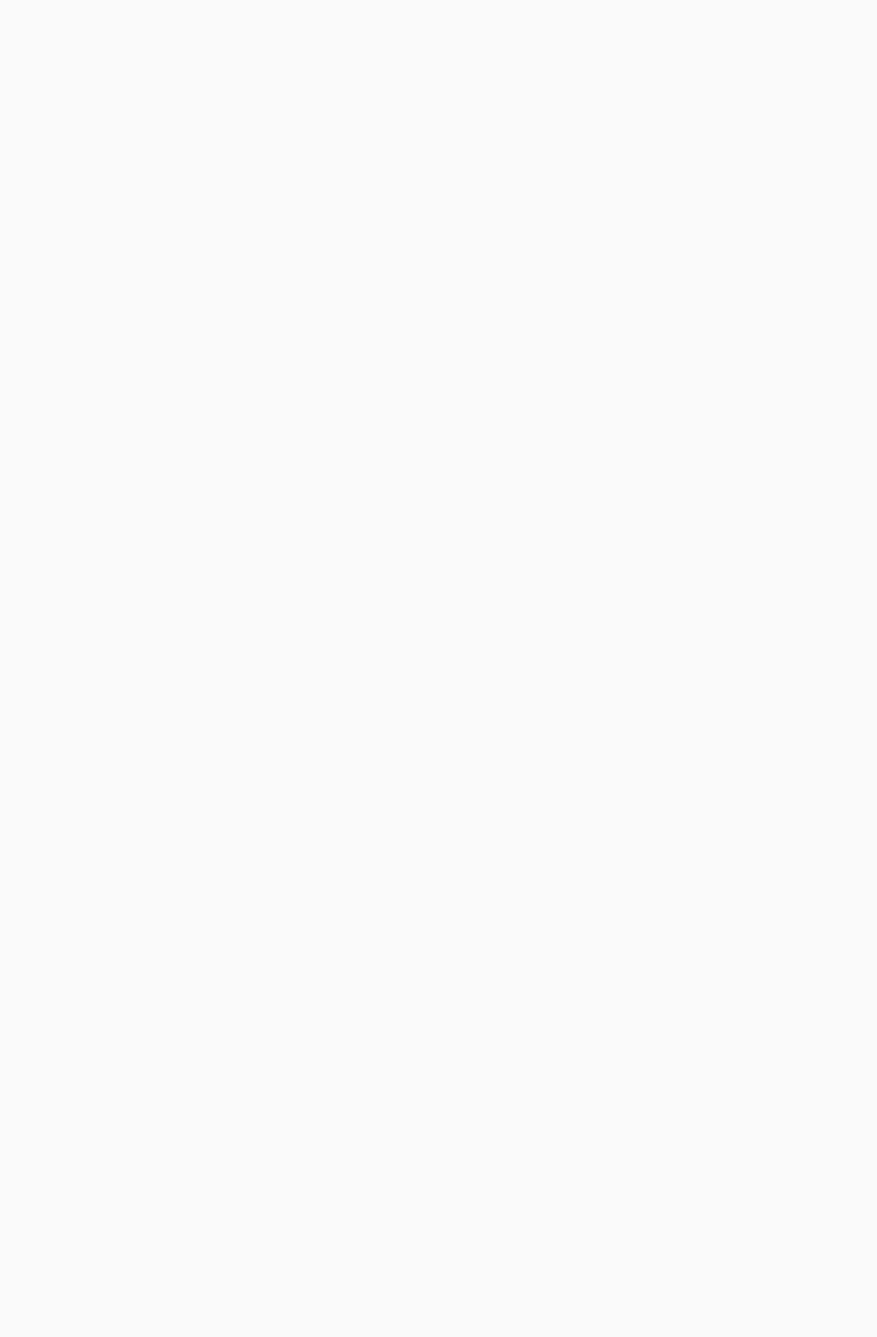
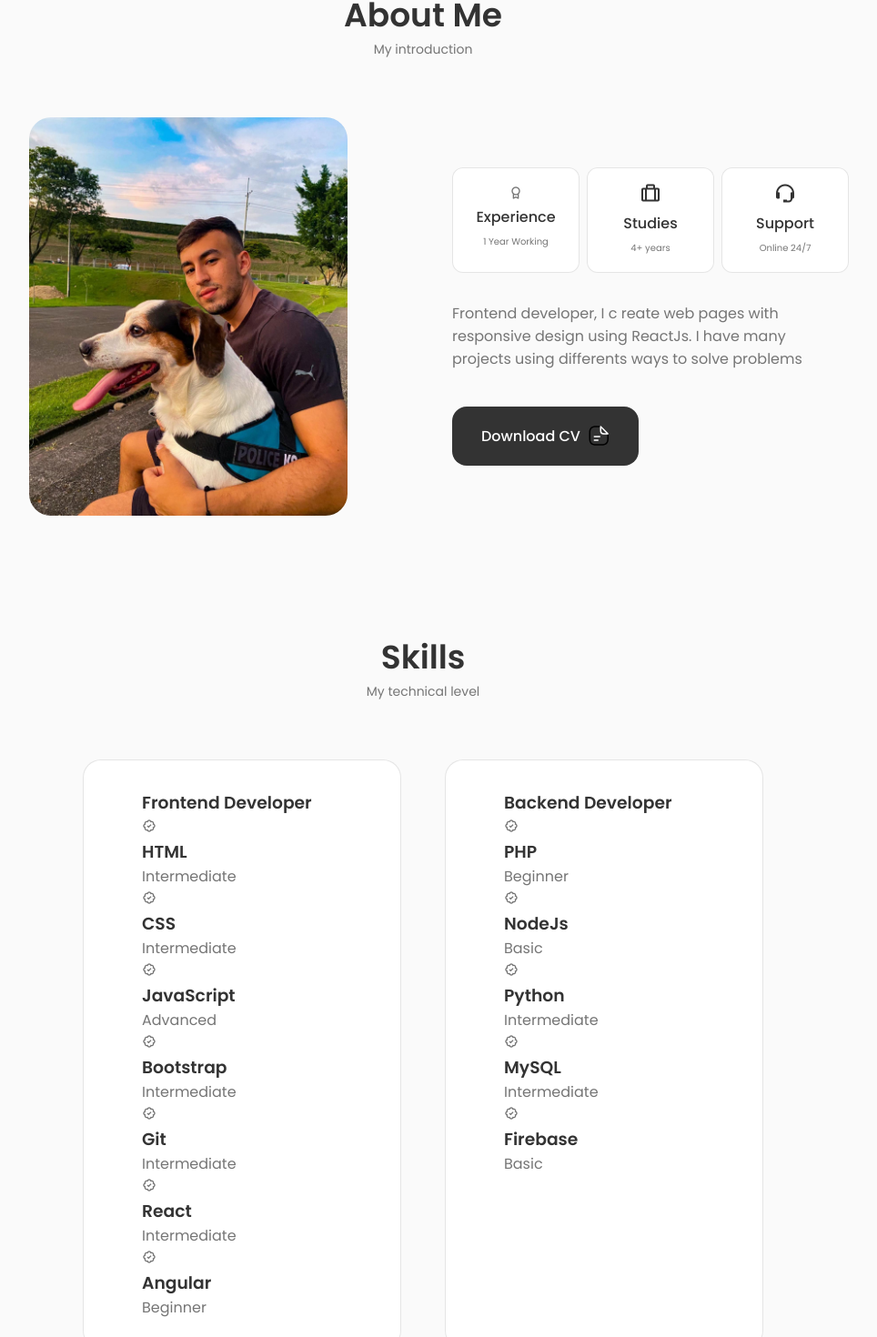
Before and after one commit to Gianlucasu1/Portfolio, a React (Vite) app: page / in a window 1280 px wide. Shown: the part 835-2305 px from the top of the page at 91% size, without its empty margins (175-1139 px from the left). Before the commit the page ends 800 px from the top, so only its background shows below. Built offline with nearby package versions, Linux system fonts and the light colour scheme.

Commit message:
Skills section started

```diff
--- a/src/components/about/Info.jsx
+++ b/src/components/about/Info.jsx
@@ -13,7 +13,7 @@ export const Info = () => {
         <div className="about__box">
             <i className="bx bx-briefcase-alt about__icon"></i>
             <h3 className="about__title">Studies</h3>
-            <span className="about__subtitle">9th semester of Systems Engineering</span>
+            <span className="about__subtitle">4+ years</span>
         </div>
 
         <div className="about__box">
--- a/src/components/about/about.css
+++ b/src/components/about/about.css
@@ -0,0 +1,98 @@
+.about__container{
+    grid-template-columns: repeat(2,1fr);
+    align-items: center;
+    column-gap: 4rem;
+}
+
+.about__img{
+    width: 350px;
+    border-radius: 1.5rem;
+    justify-self: center;
+}
+
+.about__info{
+    grid-template-columns: repeat(3,140px);
+    gap: 0.5rem;
+    margin-bottom: var(--mb-2);
+}
+
+.about__box{
+    background-color: var(--container-color);
+    border: 1px solid rgba(0,0,0,0.1);
+    border-radius: 0.75rem;
+    text-align: center;
+    padding: 1rem 1.25rem;
+}
+
+.about__icon{
+    font-size: 1.5rem;
+    color: var(--title-color);
+    margin-bottom: var(--mb-0-5);
+}
+
+.about__title{
+    font-size: var(--semall-font-size);
+    font-weight: var(--font-medium);
+}
+
+.about__subtitle{
+    font-size: var(--tiny-font-size);
+}
+
+.about__description{
+    padding: 0 4rem 0 0;
+    margin-bottom: var(--mb-2-5);
+}
+
+/*=============== BREAKPOINTS ===============*/
+/* For large devices */
+@media screen and (max-width: 992px) {
+    .about__container{
+        grid-template-columns: 1fr;
+        row-gap: 2.5rem;
+    }
+
+    .about__img{
+        width: 220px;
+    }
+
+    .about__box{
+        padding:0.75rem 0.5rem;
+    }
+
+    .about__data{
+        text-align: center;
+    }
+
+    .about__info{
+        justify-content: center;
+    }
+
+    .about__description{
+        padding: 0 5rem;
+        margin-bottom: 2rem;
+    }
+  }
+
+
+  @media screen and (max-width: 576px) {
+
+    .about__info{
+        grid-template-columns: repeat(3,1fr);
+    }
+
+    .about__description{
+        padding: 0px;
+    }
+  }
+
+  /* For small devices */
+  @media screen and (max-width: 350px) {
+      .about__info{
+          grid-template-columns: repeat(2,1fr);
+      }
+      .section__subtitle{
+          margin-bottom: var(--mb-3);
+      }
+
+  }
--- a/src/components/home/Data.jsx
+++ b/src/components/home/Data.jsx
@@ -2,7 +2,7 @@ import React from 'react'
 
 export const Data = () => {
     return (
-        <div>
+        <div className="home__data">
             <h1 className="home__title">
                 Gianluca
 
--- a/src/components/home/ScrollDown.jsx
+++ b/src/components/home/ScrollDown.jsx
@@ -4,7 +4,7 @@ export const ScrollDown = () => {
     return (
         <div className="home__scroll">
 
-            <a href="" className="home__scroll-button button--flex">
+            <a href="#about" className="home__scroll-button button--flex">
             <svg
                 width="32px"
                 height="32px"
--- a/src/components/home/Social.jsx
+++ b/src/components/home/Social.jsx
@@ -5,15 +5,15 @@ export const Social = () => {
         <div className="home__social">
 
             <a href="" className="home__social-icon" target="_blank">
-                <i className="uil uil-instagram"></i>
+                <i className="uil uil-instagram">Inst</i>
             </a>
 
             <a href="" className="home__social-icon" target="_blank">
-                <i className="uil uil-github-alt"></i>
+                <i className="uil uil-github-alt">Github</i>
             </a>
 
             <a href="" className="home__social-icon" target="_blank">
-                <i className="uil uil-dribbble"></i>
+                <i className="uil uil-dribbble">Dribble</i>
             </a>
 
         </div>
--- /dev/null
+++ b/src/components/skills/Backend.jsx
@@ -0,0 +1,61 @@
+import React from 'react'
+
+export const Backend = () => {
+    return (
+        <div className="skills__content">
+            <h3 className="skills__title">Backend Developer</h3>
+
+
+            <div className="skills__box">
+                <div className="skills__group">
+                    <div className="skills__data">
+                    <i className="bx bx-badge-check"></i>
+                    <div className="">
+                        <h3 className="skills__name">PHP</h3>
+                        <span className="skills__level">Beginner</span>
+                    </div>
+                    </div>
+
+                    <div className="skills__data">
+                    <i className="bx bx-badge-check"></i>
+                    <div className="">
+                        <h3 className="skills__name">NodeJs</h3>
+                        <span className="skills__level">Basic</span>
+                    </div>
+                    </div>
+
+                    <div className="skills__data">
+                    <i className="bx bx-badge-check"></i>
+                    <div className="">
+                        <h3 className="skills__name">Python</h3>
+                        <span className="skills__level">Intermediate</span>
+                    </div>
+                    </div>
+
+                </div>
+
+                <div className="skills__group">
+                    <div className="skills__data">
+                    <i className="bx bx-badge-check"></i>
+
+                    <div className="">
+                        <h3 className="skills__name">MySQL</h3>
+                        <span className="skills__level">Intermediate</span>
+                    </div>
+                    </div>
+
+                    <div className="skills__data">
+                    <i className="bx bx-badge-check"></i>
+
+                    <div className="">
+                        <h3 className="skills__name">Firebase</h3>
+                        <span className="skills__level">Basic</span>
+                    </div>
+                    </div>
+
+
+                </div>
+            </div>
+        </div>
+    )
+}
--- /dev/null
+++ b/src/components/skills/Frontend.jsx
@@ -0,0 +1,77 @@
+import React from 'react'
+
+export const Frontend = () => {
+    return (
+        <div className="skills__content">
+            <h3 className="skills__title">Frontend Developer</h3>
+
+
+            <div className="skills__box">
+                <div className="skills__group">
+                    <div className="skills__data">
+                    <i className="bx bx-badge-check"></i>
+                    <div className="">
+                        <h3 className="skills__name">HTML</h3>
+                        <span className="skills__level">Intermediate</span>
+                    </div>
+                    </div>
+
+                    <div className="skills__data">
+                    <i className="bx bx-badge-check"></i>
+                    <div className="">
+                        <h3 className="skills__name">CSS</h3>
+                        <span className="skills__level">Intermediate</span>
+                    </div>
+                    </div>
+
+                    <div className="skills__data">
+                    <i className="bx bx-badge-check"></i>
+                    <div className="">
+                        <h3 className="skills__name">JavaScript</h3>
+                        <span className="skills__level">Advanced</span>
+                    </div>
+                    </div>
+
+                    <div className="skills__data">
+                    <i className="bx bx-badge-check"></i>
+                    <div className="">
+                        <h3 className="skills__name">Bootstrap</h3>
+                        <span className="skills__level">Intermediate</span>
+                    </div>
+                    </div>
+
+                </div>
+
+                <div className="skills__group">
+                    <div className="skills__data">
+                    <i className="bx bx-badge-check"></i>
+
+                    <div className="">
+                        <h3 className="skills__name">Git</h3>
+                        <span className="skills__level">Intermediate</span>
+                    </div>
+                    </div>
+
+                    <div className="skills__data">
+                    <i className="bx bx-badge-check"></i>
+
+                    <div className="">
+                        <h3 className="skills__name">React</h3>
+                        <span className="skills__level">Intermediate</span>
+                    </div>
+                    </div>
+
+                    <div className="skills__data">
+                    <i className="bx bx-badge-check"></i>
+
+                    <div className="">
+                        <h3 className="skills__name">Angular</h3>
+                        <span className="skills__level">Beginner</span>
+                    </div>
+                    </div>
+
+                </div>
+            </div>
+        </div>
+    )
+}
--- /dev/null
+++ b/src/components/skills/Skills.jsx
@@ -0,0 +1,17 @@
+import React from 'react'
+import "./skills.css"
+import {Frontend} from "./Frontend"
+import {Backend} from "./Backend"
+
+export const Skills = () => {
+    return (
+        <section className="skills section" id="skills">
+            <h2 className="section__title">Skills</h2>
+            <span className="section__subtitle">My technical level</span>
+            <div className="skills__container container grid">
+                <Frontend />
+                <Backend />
+            </div>
+        </section>
+    )
+}
--- /dev/null
+++ b/src/components/skills/skills.css
@@ -0,0 +1,12 @@
+.skills__container{
+    grid-template-columns: repeat(2,350px);
+    column-gap: 3rem;
+    justify-content: center;
+}
+
+.skills__content{
+    background-color: var(--container-color);
+    border: 1px solid rgba(0,0,0,0.1);
+    padding: 2rem 4rem;
+    border-radius: 1.25rem;
+}
--- a/src/main.jsx
+++ b/src/main.jsx
@@ -3,6 +3,8 @@ import ReactDOM from 'react-dom/client'
 import './index.css'
 import {Header} from "../src/components/header/Header"
 import {Home} from "../src/components/home/Home"
+import {About} from "../src/components/about/About"
+import {Skills} from "../src/components/skills/Skills"
 
 
 ReactDOM.createRoot(document.getElementById('root')).render(
@@ -10,6 +12,8 @@ ReactDOM.createRoot(document.getElementById('root')).render(
     <Header/>
     <main className="main">
         <Home />
+        <About />
+        <Skills />
     </main>
 
   </React.StrictMode>
```
Also changed, not shown: src/components/home/home.css (+104 -0 lines).
